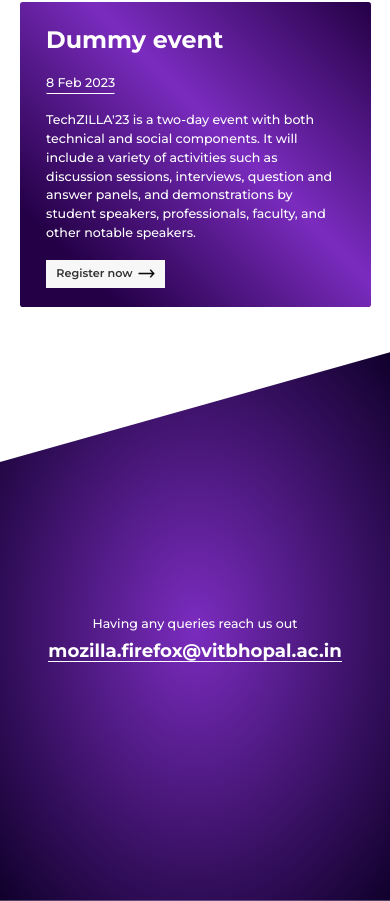
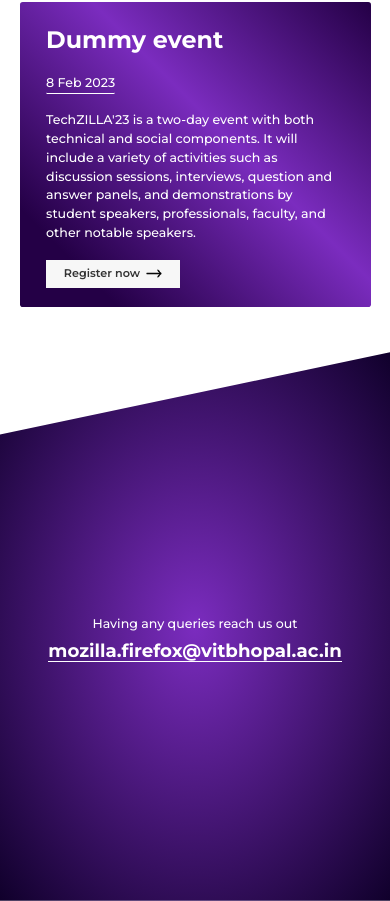
Before and after one commit to tejasva-087/mozilla-firefox-event-management-site, a React (Vite) app: page / in a window 390 px wide. Shown: the part 1554-2455 px from the top of the page. Built offline with nearby package versions, Linux system fonts and the light colour scheme.

Commit message:
Making some changes for phone final1

```diff
--- a/src/layouts/EventsSection.css
+++ b/src/layouts/EventsSection.css
@@ -94,12 +94,12 @@
   }
 
   .register {
-    width: 40%;
+    width: 45%;
   }
 }
 
 @media (max-width: 21.875em) {
   .register {
-    width: 55%;
+    width: 60%;
   }
 }
--- a/src/layouts/Footer.css
+++ b/src/layouts/Footer.css
@@ -8,7 +8,7 @@
   background-size: cover;
   background-repeat: no-repeat;
   color: #fff;
-  clip-path: polygon(0% 20%, 100% 0%, 100% 100%, 0% 100%);
+  clip-path: polygon(0% 15%, 100% 0%, 100% 100%, 0% 100%);
   padding-top: 3.4rem;
 }
 
```
